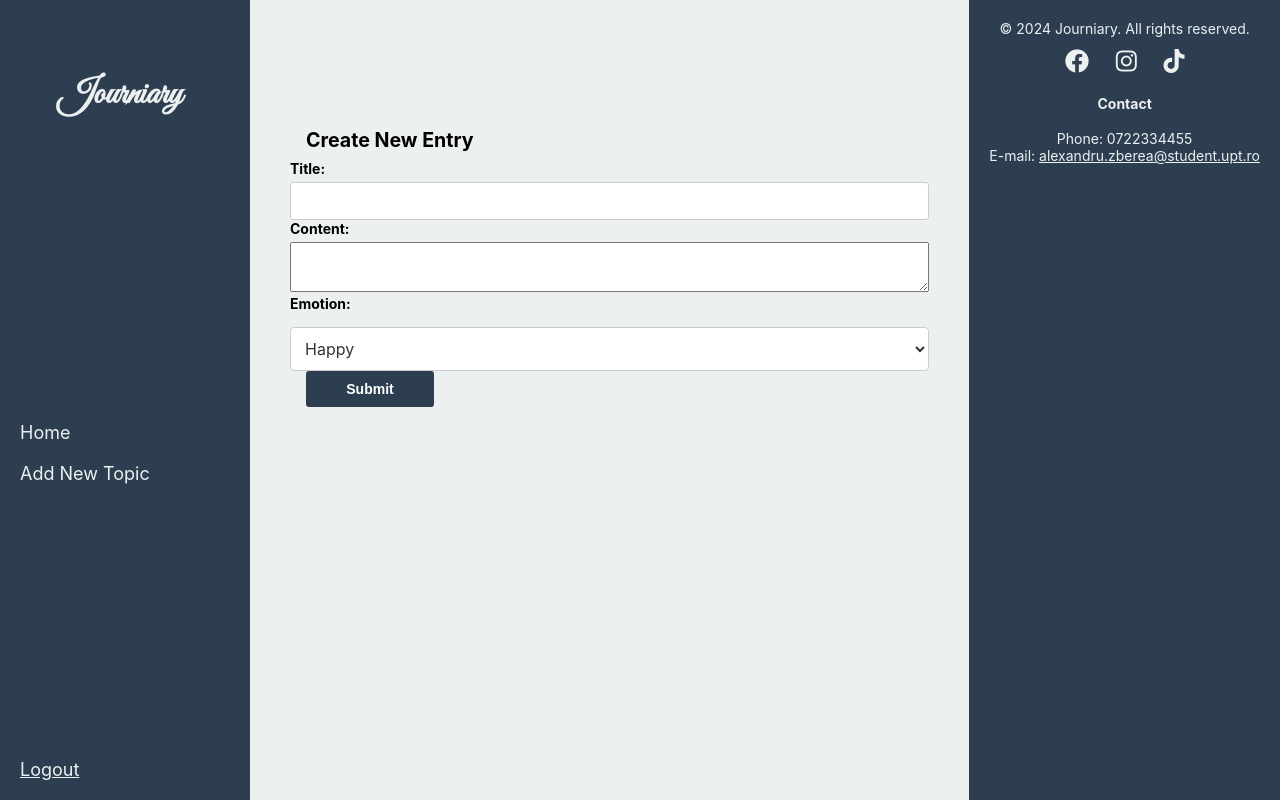
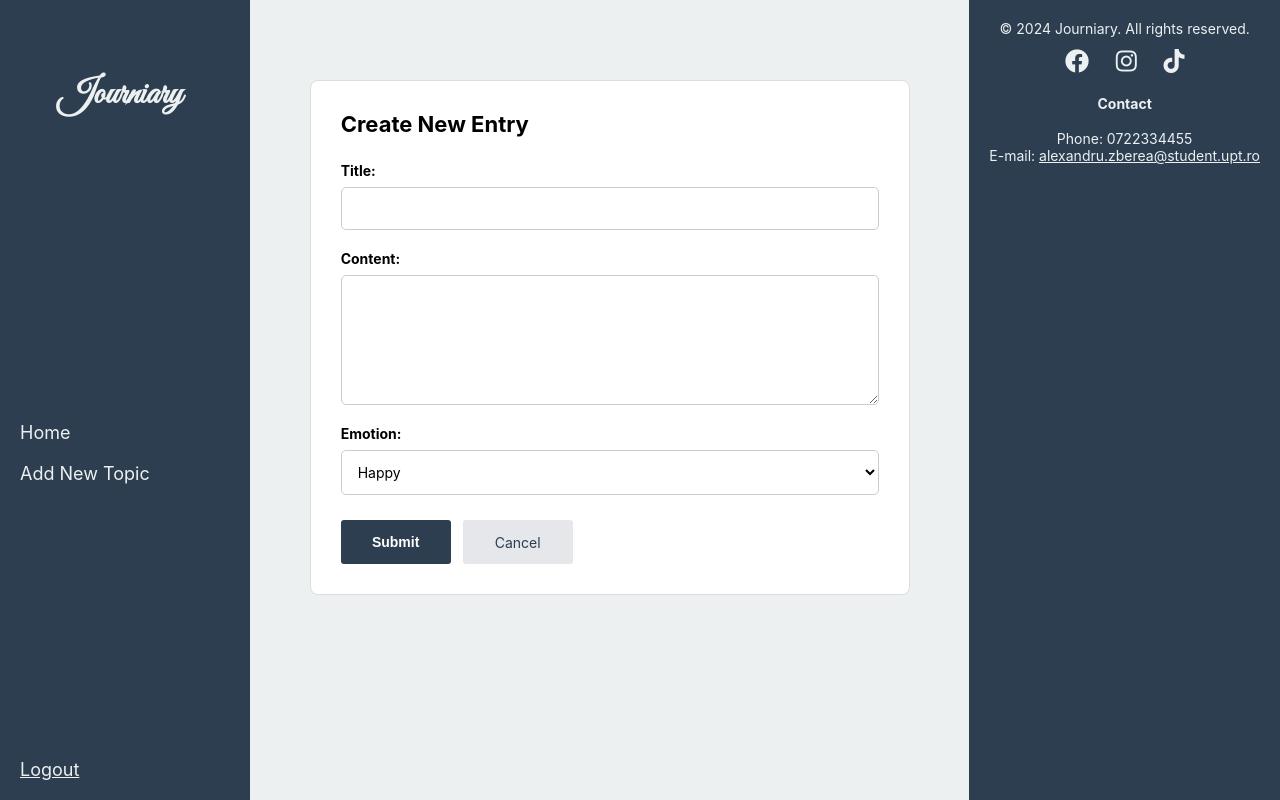
Before and after one commit to Azetlex/emotion-journal, a Django app: template journal/templates/journal/entry_create.html in a window 1280 px wide. Run offline with Django 3.2, Linux system fonts and the light colour scheme; the template is opened without the code that fills it, so the values that code supplies are empty.

Commit message:
Fix UI layout, filters and entry form

```diff
--- a/journal/templates/journal/base.html
+++ b/journal/templates/journal/base.html
@@ -380,11 +380,11 @@
             font-family: -apple-system, BlinkMacSystemFont, "Segoe UI", Roboto, "Helvetica Neue", Arial, sans-serif, "Apple Color Emoji", "Segoe UI Emoji", "Segoe UI Symbol";
         }
          .filter-controls {
-        position: fixed;
-        top: 20px;
-        left: 240px;
-        z-index: 2; /* Ensure it stays on top of other content */
-    }
+    position: relative;
+    width: 100%;
+    margin: 20px 0;
+    clear: both;
+}
 
     #filters {
         position: absolute;
--- a/journal/templates/journal/entry_create.html
+++ b/journal/templates/journal/entry_create.html
@@ -1,25 +1,39 @@
+
 {% extends 'journal/base.html' %}
 
 {% block title %}Create New Entry{% endblock %}
 
 {% block content %}
-    <div class="container mt-5">
+<div class="entry-form-container">
     <h3>Create New Entry</h3>
 
     <form method="post" action="{% url 'entry_create' topic.id %}">
         {% csrf_token %}
         <input type="hidden" name="topic_id" value="{{ topic.id }}">
-            <div class="mb-3">
-                <label for="entryTitle" class="form-label">Title:</label>
-                <input type="text" class="form-control" id="entryTitle" name="title" required>
+
+        <div class="entry-form-group">
+            <label for="entryTitle">Title:</label>
+            <input
+                type="text"
+                id="entryTitle"
+                name="title"
+                required
+            >
         </div>
-            <div class="mb-3">
-                <label for="entryContent" class="form-label">Content:</label>
-                <textarea class="form-control" id="entryContent" name="content" required></textarea>
+
+        <div class="entry-form-group">
+            <label for="entryContent">Content:</label>
+            <textarea
+                id="entryContent"
+                name="content"
+                rows="5"
+                required
+            ></textarea>
         </div>
-            <div class="mb-3">
-                <label for="entryEmotion" class="form-label">Emotion:</label>
-                <select class="form-select" id="entryEmotion" name="emotion" required>
+
+        <div class="entry-form-group">
+            <label for="entryEmotion">Emotion:</label>
+            <select id="entryEmotion" name="emotion" required>
                 <option value="Happy">Happy</option>
                 <option value="Trust">Trust</option>
                 <option value="Surprise">Surprise</option>
@@ -31,7 +45,103 @@
                 <option value="Contempt">Contempt</option>
             </select>
         </div>
-            <button type="submit" class="btn btn-success">Submit</button>
+
+        <div class="entry-form-actions">
+            <button type="submit" class="btn btn-primary">
+                Submit
+            </button>
+
+            <a href="{% url 'topic_detail' topic.id %}"
+               class="btn entry-cancel-button">
+                Cancel
+            </a>
+        </div>
     </form>
 </div>
+
+<style>
+    .entry-form-container {
+        width: 100%;
+        max-width: 600px;
+        margin: 60px auto;
+        padding: 30px;
+        background: #ffffff;
+        border: 1px solid #dddddd;
+        border-radius: 8px;
+    }
+
+    .entry-form-container h3 {
+        display: block;
+        padding: 0;
+        margin: 0 0 25px;
+        font-size: 22px;
+    }
+
+    .entry-form-group {
+        display: flex;
+        flex-direction: column;
+        margin-bottom: 20px;
+    }
+
+    .entry-form-group label {
+        margin-bottom: 8px;
+        font-weight: bold;
+    }
+
+    .entry-form-group input,
+    .entry-form-group textarea,
+    .entry-form-group select {
+        display: block;
+        width: 100%;
+        min-width: 0;
+        padding: 12px;
+        border: 1px solid #cccccc;
+        border-radius: 5px;
+        background: white;
+        font: inherit;
+        box-sizing: border-box;
+    }
+
+    .entry-form-group textarea {
+        min-height: 130px;
+        resize: vertical;
+    }
+
+    .entry-form-group input:focus,
+    .entry-form-group textarea:focus,
+    .entry-form-group select:focus {
+        outline: 2px solid #3498db;
+        outline-offset: 1px;
+    }
+
+    .entry-form-actions {
+        display: flex;
+        align-items: center;
+        gap: 12px;
+        margin-top: 25px;
+    }
+
+    .entry-form-actions .btn {
+        display: inline-flex;
+        align-items: center;
+        justify-content: center;
+        min-width: 110px;
+        min-height: 44px;
+        margin: 0;
+        padding: 10px 20px;
+        font-size: 14px;
+        text-decoration: none;
+        box-sizing: border-box;
+    }
+
+    .entry-form-actions .entry-cancel-button {
+        background-color: #e5e7eb;
+        color: #2c3e50;
+    }
+
+    .entry-form-actions .entry-cancel-button:hover {
+        background-color: #d1d5db;
+        opacity: 1;
+    }
+</style>
 {% endblock %}
--- a/journal/templates/journal/index.html
+++ b/journal/templates/journal/index.html
@@ -45,7 +45,7 @@
             <br>
             <div class="entry-search-box">
                 <form id="entrySearchForm" class="form-inline">
-                    <input type="text" id="entry_search_query" class="form-control" placeholder="Search entries by title...">
+                    <input type="text" id="entry_search_query" class="form-control" placeholder="Search topics by title...">
                     <button type="button" class="btn btn-primary" id="entrySearchButton">Search</button>
                     <button type="button" class="btn btn-primary" id="nextMatchButton" style="display:none;">Next Match</button>
                 </form>
--- a/licenta2/settings.py
+++ b/licenta2/settings.py
@@ -1,8 +1,10 @@
 from pathlib import Path
+from dotenv import load_dotenv
 import os
 
 # Build paths inside the project like this: BASE_DIR / 'subdir'.
 BASE_DIR = Path(__file__).resolve().parent.parent
+load_dotenv(BASE_DIR / ".env")
 
 
 # Quick-start development settings - unsuitable for production
```
Also changed, not shown: journal/templates/journal/base2.html (+6 -6 lines), journal/templates/journal/topic_detail.html (+14 -1 lines). Lines whose indentation alone changed are shown as unchanged.
